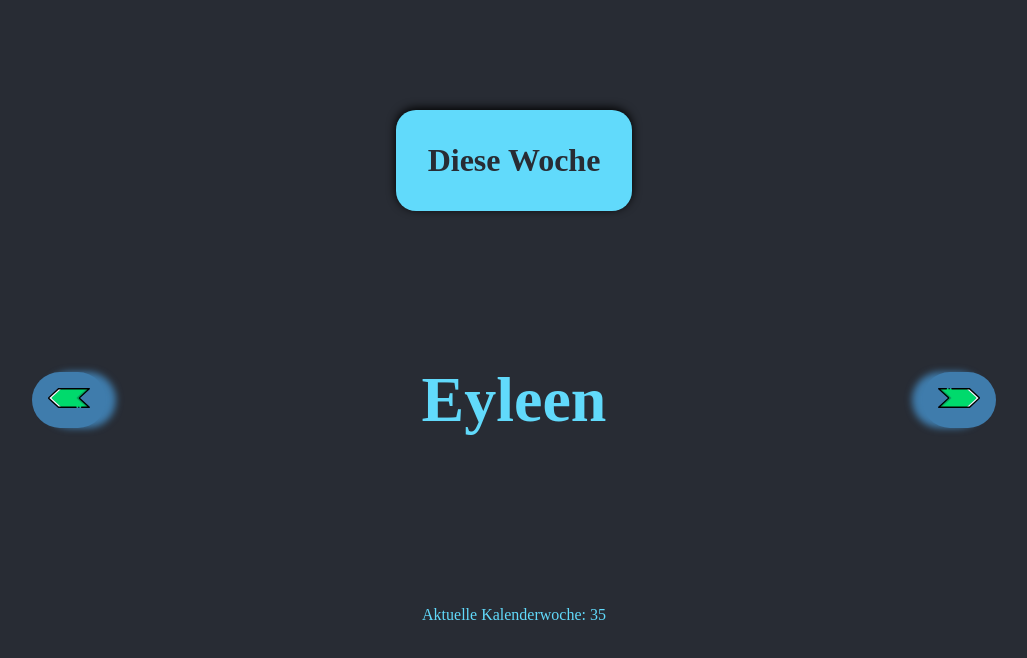
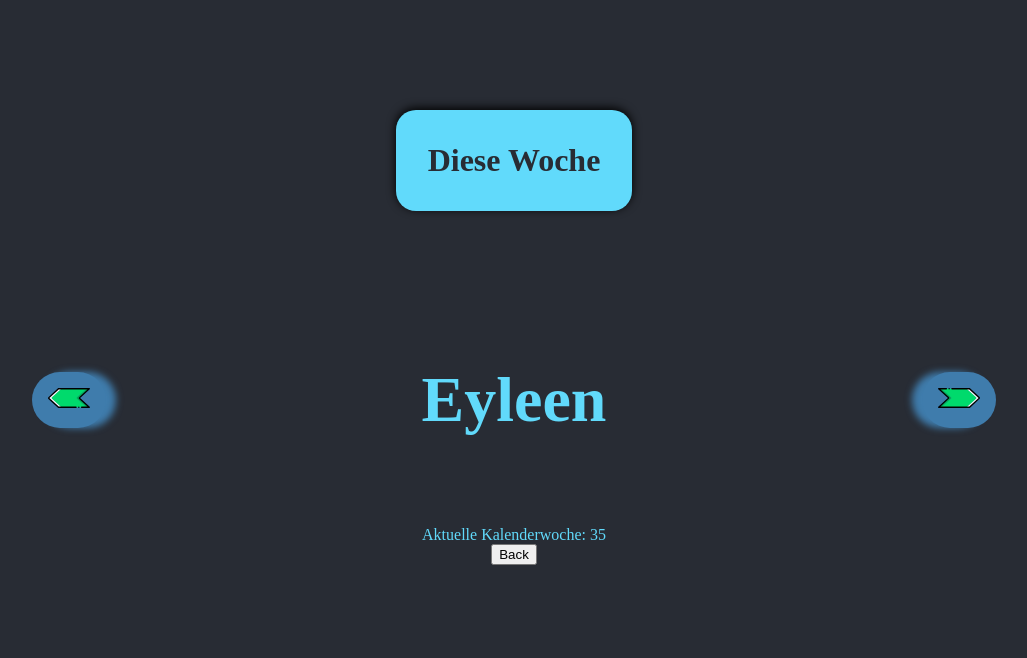
Before and after one commit to CivanErbay/flatmateZ, a React (Create React App) app: page /whosnext in a window 1280 px wide. Shown: the top 658 px of the page, without its empty margins (126-1153 px from the left). Built offline with nearby package versions, Linux system fonts and the light colour scheme; no server answers; the database is empty; a web font is replaced by a local one.

Commit message:
Add backButtons

```diff
--- /dev/null
+++ b/src/components/BackButton.jsx
@@ -0,0 +1,18 @@
+import React from 'react'
+import { useHistory} from "react-router-dom";
+
+export default function BackButton() {
+
+    const history = useHistory();
+
+    const routeBack = () => {
+        let path = `/`;
+        history.push(path)
+    }
+
+    return (
+        <div>
+            <button onClick={routeBack}>Back</button>
+        </div>
+    )
+}
--- a/src/components/ToDoWrapper.jsx
+++ b/src/components/ToDoWrapper.jsx
@@ -2,6 +2,7 @@ import React, {useState} from 'react'
 import '../styling/ToDoWrapper.scss'
 import {ToDoList} from './ToDoList'
 import firebase from '../utils/firebase.js'
+import BackButton from './BackButton'
 
 export const ToDoWrapper = ({data}) => {
 
@@ -40,6 +41,7 @@ export const ToDoWrapper = ({data}) => {
         <div className="todo-container__list-div">
             <input value={singleTodo} onChange={handleChange} onKeyPress={handleKeyPress} type="text"/>
             <button onClick={addItem}>Add</button>
+            <BackButton></BackButton>
             <ul>
                 <ToDoList todoList={data}></ToDoList>
             </ul>
--- a/src/components/Whosnext.jsx
+++ b/src/components/Whosnext.jsx
@@ -1,6 +1,7 @@
 import React, {useEffect, useState} from "react";
 import Box from "@material-ui/core/Box";
 import {makeStyles} from "@material-ui/core/styles";
+import BackButton from "./BackButton";
 
 const useStyles = makeStyles((theme) => ({
     center: {
@@ -103,7 +104,9 @@ export const Whosnext = () => {
                                                                                         src="./images/rightArrow.svg"
                                                                                         alt=""/></Box>
             </Box>
-            <Box style={{height: "20vh", display: "flex", alignItems: "flex-end", marginTop: "-1em"}}>  Aktuelle Kalenderwoche: {week} </Box>
+
+            <Box style={{height: "10vh", display: "flex", alignItems: "flex-end", marginTop: "-1em"}}>  Aktuelle Kalenderwoche: {week} </Box>
+            <BackButton></BackButton>
         </Box>
     )
 }
```
